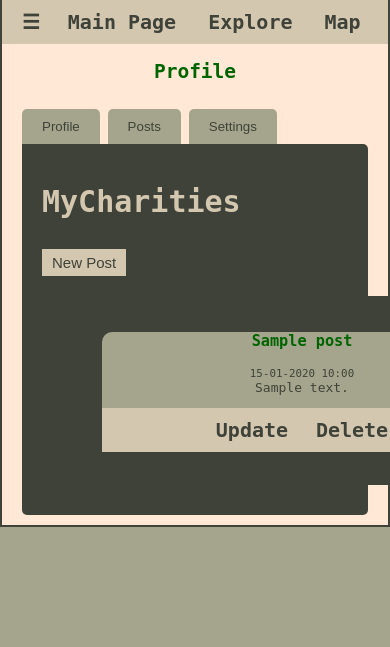
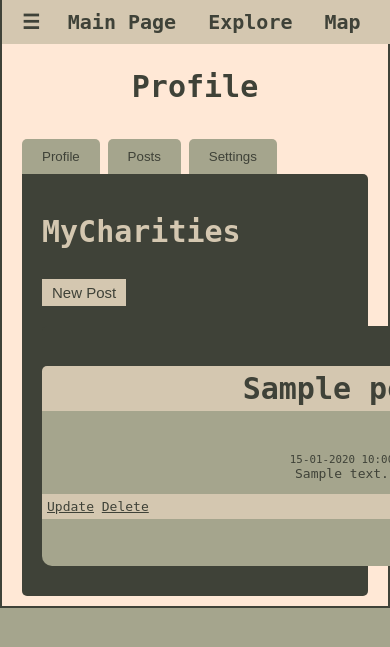
Before and after one commit to SimonHorrocks/Charit.ly, a Flask app: page /blog in a window 390 px wide, after a click on "Posts"; the page is wider, and only the part inside the window is pictured. Shown: the top 647 px of that part. Run offline with Flask 2, Linux system fonts and the light colour scheme; tables that the repository leaves empty hold one stand-in row (values such as "Sample post").

Commit message:
Updated some html tags, ids and classes. Updated outdated css and added minor stylisation to the post.

```diff
--- a/static/main.css
+++ b/static/main.css
@@ -11,9 +11,9 @@ body {
 }
 
 h1 {
-    color: darkgreen;
     text-align: center;
-
+    color: #3f4238;
+    font-size: 30px;
 }
 h2 {
     text-align: center;
@@ -24,21 +24,28 @@ h3{
     text-align: left;
     font-size: 30px;
 }
+
+/*blog title*/
 h4{
     text-align: center;
     color: #3f4238;
     font-size: 30px;
+    padding: 5px;
+    background: #D4C7B0;
+    border-top-left-radius: 5px;
+    border-top-right-radius: 5px;
+
 }
-.navbar {
+#navbarMenuHeroA {
     width: 100%;
 }
 /*  navigation bar */
-.navbar-menu{
+#navbarMenuHeroA{
     background-color: #D4C7B0;
     padding:10px;
 }
 
-.navbar-menu a{
+#navbarMenuHeroA a{
     text-align: left;
     padding:10px;
     background-color: #D4C7B0;
@@ -47,13 +54,13 @@ h4{
     text-decoration: none;
 
 }
-.navbar-menu a:hover{
+#navbarMenuHeroA a:hover{
     background-color:  #3f4238;
     padding:10px;
     transition: 0.5s;
 }
 
-.navbar-menu .icon{
+#navbarMenuHeroA .icon{
     display: none;
 }
 
@@ -64,7 +71,7 @@ h4{
     background-color: #3f4238;
     margin: 20px auto 20px auto;
     text-align: center;
-    border-radius: 10px;
+    border-radius: 5px;
     width: 400px;
 }
 
@@ -145,6 +152,8 @@ input {
     color: #3f4238;
     border-radius: 10px;
     background-color: #A5A58D;
+    height: 200px;
+    width: 600px;
 }
 
 /* new post button*/
@@ -167,6 +176,7 @@ input {
 .field {
     padding: 5px;
 }
+
 /* TODO: Add padding and make contents centered */
 textarea{
     background: #A5A58D;
@@ -175,7 +185,13 @@ textarea{
     font-size: 15px;
     border-radius: 3px;
 }
-
+/* TODO: make it appear on bottom*/
+/*update and delete buttons*/
+#post-navbar{
+    text-align: left;
+    background: #D4C7B0;
+    padding: 5px;
+}
  /* unvisited link */
 a:link {
     color:#3f4238;
@@ -191,24 +207,27 @@ a:hover {
 
 /*mobile view for max 850px */
 @media screen and (max-width: 850px){
-    .navbar-menu{
+        .box{
+        padding: 20px 60px;
+    }
+    #navbarMenuHeroA{
     background-color: #D4C7B0;
     padding:10px;
     }
 
-    .navbar-menu a:not(:nth-child(1), :nth-child(2), :nth-child(3), :nth-child(4), :nth-child(5)){
+    #navbarMenuHeroA a:not(:nth-child(1), :nth-child(2), :nth-child(3), :nth-child(4), :nth-child(5)){
         display: none;
     }
-    .navbar-menu a.icon{
+    #navbarMenuHeroA a.icon{
         display: inline;
     }
 }
 @media screen and (max-width: 850px) {
-  .navbar-menu.responsive {position: relative;}
-  .navbar-menu.responsive a.icon {
+  #navbarMenuHeroA.responsive {position: relative;}
+  #navbarMenuHeroA.responsive a.icon {
     position: relative;
   }
-  .navbar-menu.responsive a {
+  #navbarMenuHeroA.responsive a {
       transition: 0.5s;
     float: none;
     display: block;
@@ -219,32 +238,33 @@ a:hover {
 /*mobile view for max 650px */
 @media screen and (max-width: 650px){
     .box{
-        padding: 20px 60px;
+        padding:0;
+        width: 350px;
     }
-    .navbar-menu{
+    #navbarMenuHeroA{
     background-color: #D4C7B0;
     padding:10px;
     }
 
-    .navbar-menu a:not(:nth-child(1), :nth-child(2), :nth-child(3), :nth-child(4)){
+    #navbarMenuHeroA a:not(:nth-child(1), :nth-child(2), :nth-child(3), :nth-child(4)){
         display: none;
     }
 
-    .navbar-menu a.icon{
+    #navbarMenuHeroA a.icon{
         display: inline;
     }
 
 }
 @media screen and (max-width: 650px) {
-  .navbar-menu.responsive {
+  #navbarMenuHeroA.responsive {
       position: relative;
   }
 
-  .navbar-menu.responsive a.icon {
+  #navbarMenuHeroA.responsive a.icon {
     position: relative;
   }
 
-  .navbar-menu.responsive a {
+  #navbarMenuHeroA.responsive a {
       transition: 0.5s;
     float: none;
     display: block;
--- a/templates/charity_profile.html
+++ b/templates/charity_profile.html
@@ -24,14 +24,14 @@
                     <article class="media">
                         <div class="media-content">
                             <div class="content">
-                                <h1>{{ post.title }}</h1>
+                                <h4>{{ post.title }}</h4>
                                 <p>
                                     <strong>{{ post.username }}</strong>
                                     <small>{{ post.time_created.strftime('%d-%m-%Y %H:%M') }}</small>
                                     <br>
                                     {{ post.content }}
                                     <br>
-                                <div id="navbarMenuHeroA" class="navbar-menu">
+                                <div id="post-navbar" class="navbar-menu">
                                     <div class="navbar-start">
                                         <a class="navbar-item"
                                            href="{{ url_for('charity.update', id=post.id) }}">Update</a>
--- a/templates/create.html
+++ b/templates/create.html
@@ -3,7 +3,7 @@
 {% block content %}
 
     <div class="column is-6 is-offset-3">
-        <h4 class="title is-4">Create Post</h4>
+        <h1 class="title is-4">Create Post</h1>
         <div class="box">
             <form method="POST">
                 <div class="field">
```
